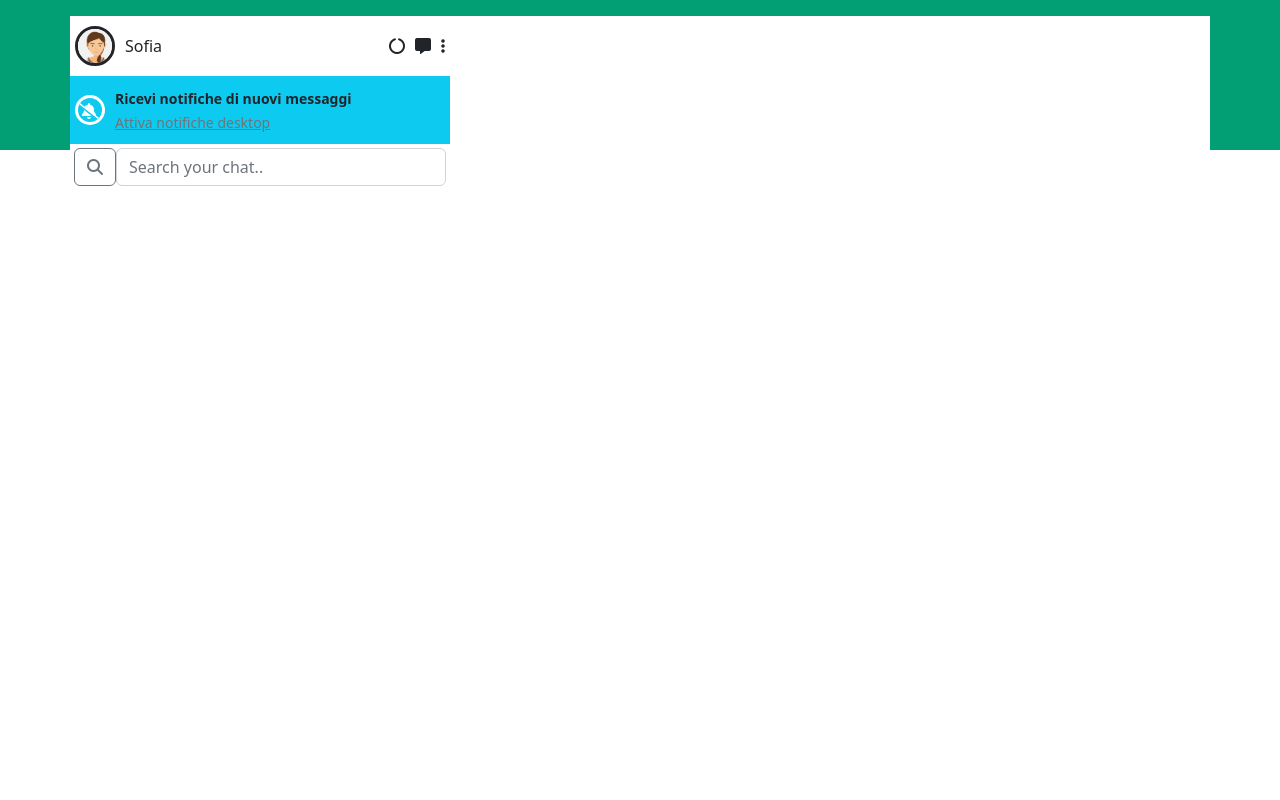
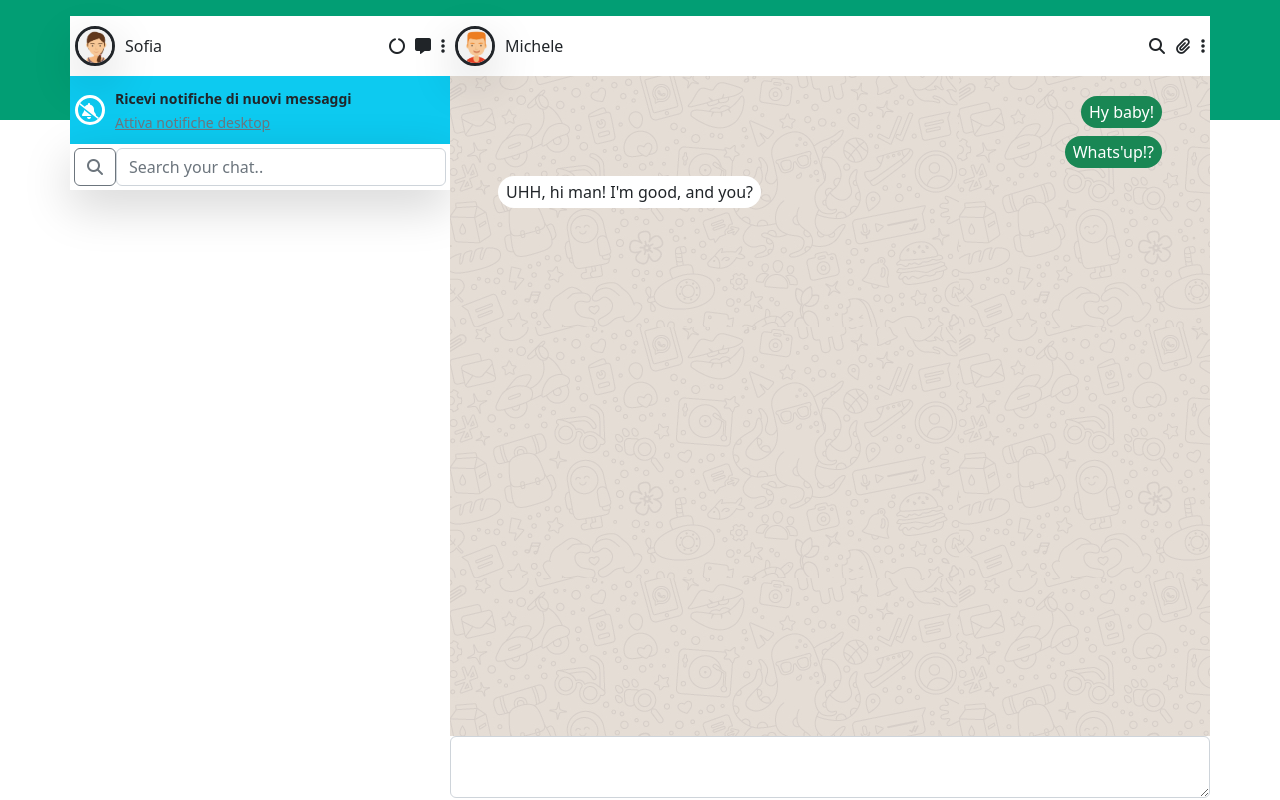
Before and after one commit to Luchito37/vue-boolzapp, a plain HTML site: page milestone1/index.html in a window 1280 px wide. Drawn offline with nearby package versions, Linux system fonts and the light colour scheme.

```diff
--- a/milestone1/index.html
+++ b/milestone1/index.html
@@ -25,10 +25,16 @@
     <div id="#app">
         <div class="container main-container">
             <div class="row px-0">
+
+
+                <!-------------------------COLONNA DI SINISTRA----------------------->
+
+
+
                     <div class="col-4 px-0">
                         <div class="user-container">
                             <div class="avatar-container">
-                                <div class="img-container">
+                                <div class="img-container shadow-lg">
                                     <img class="img-size" src="img/avatar_io.jpg" alt="">
                                 </div>
                                 <div>
@@ -53,7 +59,7 @@
                             </div>
                         </div>
                         <div>
-                            <div class="px-1 py-1">
+                            <div class="px-1 py-1 shadow-lg">
                                 <form class="d-flex" role="search">
                                     <button class="btn btn-outline-secondary" type="submit"><i class="fa-solid fa-magnifying-glass"></i></button>
                                     <input class="form-control" type="search" placeholder="Search your chat.." aria-label="Search">
@@ -61,6 +67,56 @@
                             </div>
                         </div>
                     </div>
+
+
+                <!-------------------------COLONNA DI DESTRA----------------------->
+
+
+                    <div class="col px-0">
+                        <div class="user-container">
+                            <div class="avatar-container">
+                                <div class="img-container shadow-lg">
+                                    <img class="img-size" src="img/avatar_1.jpg" alt="">
+                                </div>
+                                <div>
+                                    <span>Michele</span>
+                                </div>
+                            </div>
+                            <div class="link-container">
+                                <div><i class="fa-solid fa-magnifying-glass"></i></div>
+                                <div><i class="fa-solid fa-paperclip"></i></div>
+                                <div><i class="fa-solid fa-ellipsis-vertical"></i></div>
+                            </div>
+                        </div>
+                        <div class="chat-container px-5 py-3">
+                                <div class="d-flex justify-content-end py-1">
+                                    <div class="d-flex align-items-center bg-success text-white px-2 py-1 rounded-4">
+                                        <span>Hy baby!</span>
+                                    </div>
+                                </div>
+                                <div class="d-flex justify-content-end py-1">
+                                    <div class="d-flex align-items-center bg-success text-white px-2 py-1 rounded-4">
+                                        <span>Whats'up!?</span>
+                                    </div>
+                                </div>
+                                <div class="d-flex justify-content-start py-1" >
+                                    <div class="d-flex align-items-center bg-white px-2 py-1 rounded-4">
+                                        <span>UHH, hi man! I'm good, and you?</span>
+                                    </div>
+                                </div>
+                        </div>
+                        <div>
+                            <div>
+                                <div class="input-group">
+                                    <textarea class="form-control" aria-label="With text"></textarea>
+                                </div>
+                            </div>
+                        </div>
+                    </div>
+
+
+
+
             </div>
         </div>
     </div>
--- a/milestone1/styles.css
+++ b/milestone1/styles.css
@@ -8,7 +8,7 @@
 }
 
 .bg-under-container{
-    height: 150px;
+    height: 120px;
     background-color: var(--bs-color-primary);
     position: absolute;
     top: 0;
@@ -69,3 +69,8 @@
     top: 1px;
     right: 3px;
 }
+
+.chat-container{
+    background-image: url("img/mine.jpg");
+    height: calc(100vh - 140px);;
+}
```
